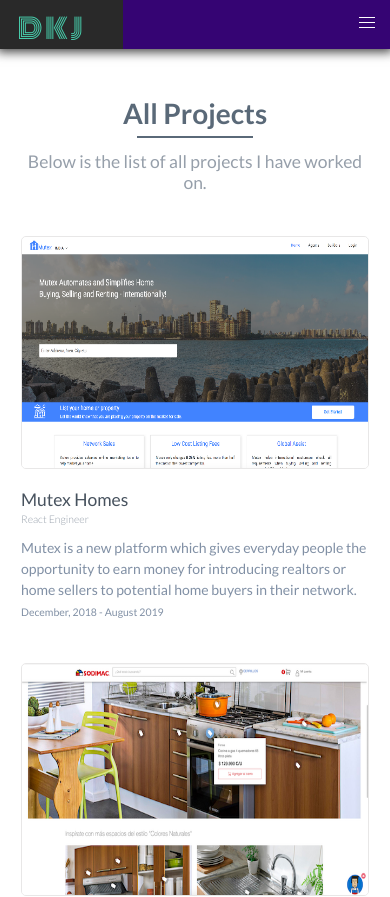
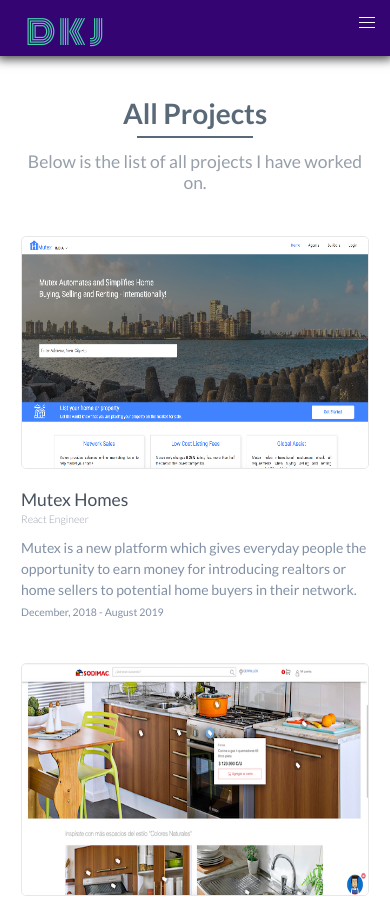
Before and after one commit to deepakkj/deepakkj.github.io, a React (Create React App) app: page /project in a window 390 px wide. Shown: the top 897 px of the page. Built offline with nearby package versions, Linux system fonts and the light colour scheme; the HTML template or start-up script is replaced by a standard one.

Commit message:
fix: css logo hover

```diff
--- a/src/components/Navbar/Navbar.js
+++ b/src/components/Navbar/Navbar.js
@@ -1,4 +1,5 @@
 import React, { Component } from "react";
+import { Link } from 'react-router-dom';
 import { IMG_LOGO } from "../../images";
 import "./navbar.scss";
 
@@ -19,7 +20,7 @@
   }
 
   componentWillUnmount() {
-    document.addEventListener('scroll');
+    document.removeEventListener('scroll', this.onScroll);
   }
 
   getNavbarClass = () => {
@@ -41,32 +42,33 @@
         aria-label="main navigation"
       >
         <div className="navbar-brand">
-          <a className="navbar-item" href="/" rel="noopener noreferrer">
+          <Link className="navbar-item navbar-brand-logo-item" to="/">
             <img
               className="navbar-brand-logo"
               src={IMG_LOGO}
               width="112"
               height="28"
+              alt="Deepak Kumar Jain"
             />
-          </a>
+          </Link>
 
-          <a
-            role="button"
+          <button
             className="navbar-burger burger"
             aria-label="menu"
             aria-expanded="false"
             data-target="navbarBasicExample"
+            rel="noopener noreferrer"
           >
             <span aria-hidden="true" />
             <span aria-hidden="true" />
             <span aria-hidden="true" />
-          </a>
+          </button>
         </div>
 
         <div id="navbarBasicExample" className="navbar-menu">
           <div className="navbar-end">
             {/* <a className="navbar-item has-text-white" href="#">Home</a> */}
-            <a className="navbar-item has-text-white" href="/project" rel="noopener noreferrer">Projects</a>
+            <Link className="navbar-item has-text-white" to="/project">Projects</Link>
             <div className="navbar-item">
               <div className="buttons">
                 <a className="button is-primary is-inverted is-outlined" href="http://bit.ly/deepakkumarjain_cv_resume" target="_blank" rel="noopener noreferrer">
--- a/src/components/Navbar/navbar.scss
+++ b/src/components/Navbar/navbar.scss
@@ -5,14 +5,21 @@
 	transition-delay: 0s;
 	opacity: 1;
 	.navbar-brand {
+		.navbar-brand-logo-item {
+			&:hover {
+				background-color: transparent !important;
+			}
+		}
 		.navbar-item {
 			.navbar-brand-logo {
 				max-height: 3rem;
 			}
 			@media all and (max-width: 1023px) {
-				.navbar-brand-logo {
-					max-height: 2.5rem;
-					margin-left: -10px;
+				.navbar-brand-logo-item {
+					.navbar-brand-logo {
+						max-height: 2.5rem;
+						margin-left: -10px;
+					}
 				}
 			}
 		}
--- a/src/pages/AllProjectsPage/AllProjectsPage.js
+++ b/src/pages/AllProjectsPage/AllProjectsPage.js
@@ -1,4 +1,4 @@
-import React from "react";
+import React, { PureComponent } from "react";
 
 import "./AllProjectsPage.scss";
 
@@ -8,10 +8,16 @@
 import GetInTouchSection from '../../components/GetInTouchSection/GetInTouchSection';
 import allProjectData from '../../allProjects.js'
 
-function AllProjectsPage() {
+class AllProjectsPage extends PureComponent {
+  componentDidMount() {
+    window.scrollTo(0, 0);
+    document.title = 'Deepak Kumar Jain';
+  }
+  render() {
+    const { history } = this.props;
     return (
       <>
-      <Navbar theme="dark" />
+        <Navbar theme="dark" history={history} />
         <div className="project-page-wrapper">
           <ProjectsSection sectionTitle={"All Projects"} sectionSubtitle={"Below is the list of all projects I have worked on."} projects={allProjectData} />
           <GetInTouchSection />
@@ -20,5 +26,6 @@
       </>
     );
   }
+}
 
 export default AllProjectsPage;
--- a/src/pages/HomePage/HomePage.js
+++ b/src/pages/HomePage/HomePage.js
@@ -1,4 +1,4 @@
-import React from "react";
+import React, { PureComponent } from "react";
 
 import "./HomePage.scss";
 
@@ -12,10 +12,16 @@
 
 import allProjectData from '../../allProjects.js'
 
-function HomePage() {
+class HomePage extends PureComponent {
+  componentDidMount() {
+    window.scrollTo(0, 0);
+    document.title = 'Deepak Kumar Jain';
+  }
+  render() {
+    const { history } = this.props;
     return (
       <>
-      <Navbar />
+        <Navbar history={history} />
         <HomePageBanner />
         <ProjectsSection projects={allProjectData} limit={3} />
         <AboutMeSection />
@@ -25,5 +31,6 @@
       </>
     );
   }
+}
 
 export default HomePage;
```
Lines whose indentation alone changed are shown as unchanged.
